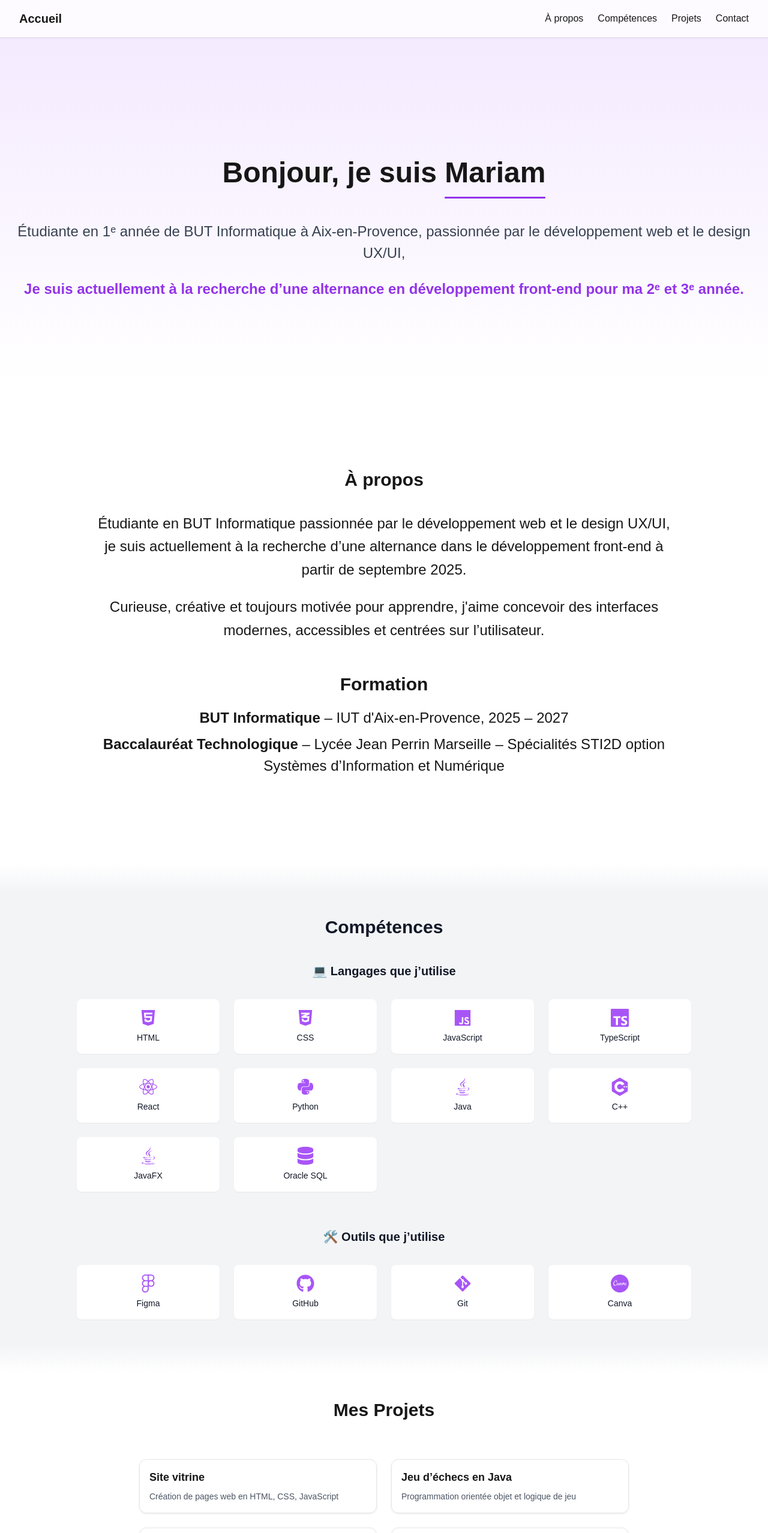
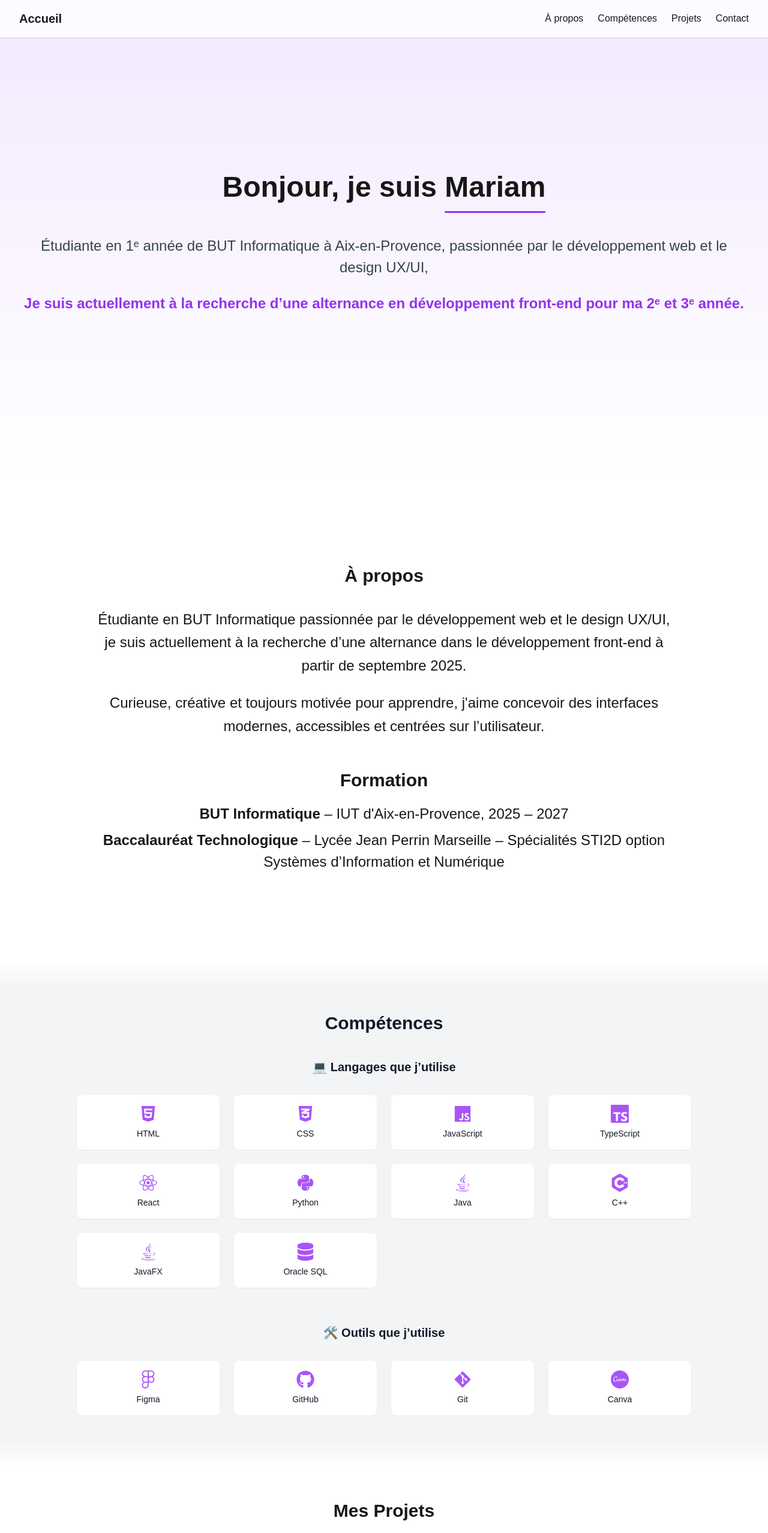
Before and after one commit to Mariam-Pgs/portfolio, a Next.js app: page / in a window 1280 px wide. Shown: the top 2556 px of the page at 60% size. Built offline with nearby package versions, Linux system fonts and the light colour scheme.

Commit message:
correction du scroll smooth pour les liens du Navbar

```diff
--- a/src/components/styles.css
+++ b/src/components/styles.css
@@ -22,16 +22,15 @@
   }
 
 .hero {
-  min-height: 80vh;
+  min-height: 100vh;
   display: flex;
   flex-direction: column;
   justify-content: center;
   align-items: center;
   text-align: center;
-  background: linear-gradient(to bottom, #f3e8ff, #ffffff); /* bg-gradient-to-b from-purple-100 to-white */
-  padding-top: 7rem;
-  padding-left: 1rem;
-  padding-right: 1rem;
+  background: linear-gradient(to bottom, #f3e8ff, #ffffff);
+  padding-left: 2rem;
+  padding-right: 2rem;
 }
 
 .hero-title {
@@ -131,7 +130,7 @@
   padding: 2.5rem;
   background-color: #f3f4f6;
   color: #111827;
-  scroll-margin-top: 5rem;
+  scroll-margin-top: 3rem;
   text-align: center;
 }
 
@@ -354,18 +353,20 @@
 
 /* Section projets */
 .projects-section {
-  padding: 2.5rem;
-  max-width: 56rem;
+  min-height: 100vh;
+  padding: 3rem;
+  max-width: 50rem;
+
   margin-left: auto;
   margin-right: auto;
-  scroll-margin-top: 6rem;
+  scroll-margin-top: 3rem;
 }
 
 .projects-title {
   font-size: 1.875rem;
   font-weight: 600;
   text-align: center;
-  margin-bottom: 3.75rem;
+  margin-bottom: 3rem;
 }
 
 /* Grille projets */
```
